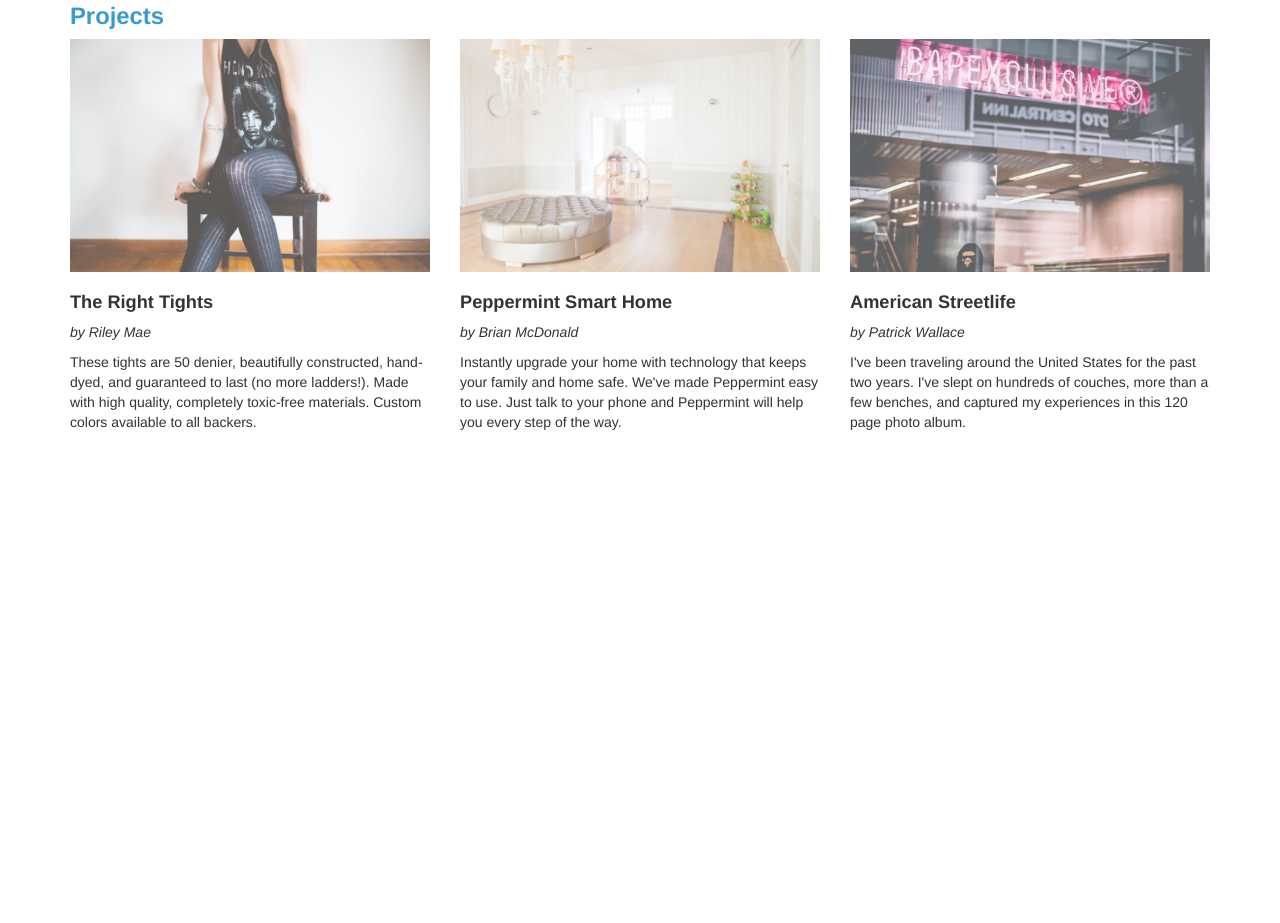
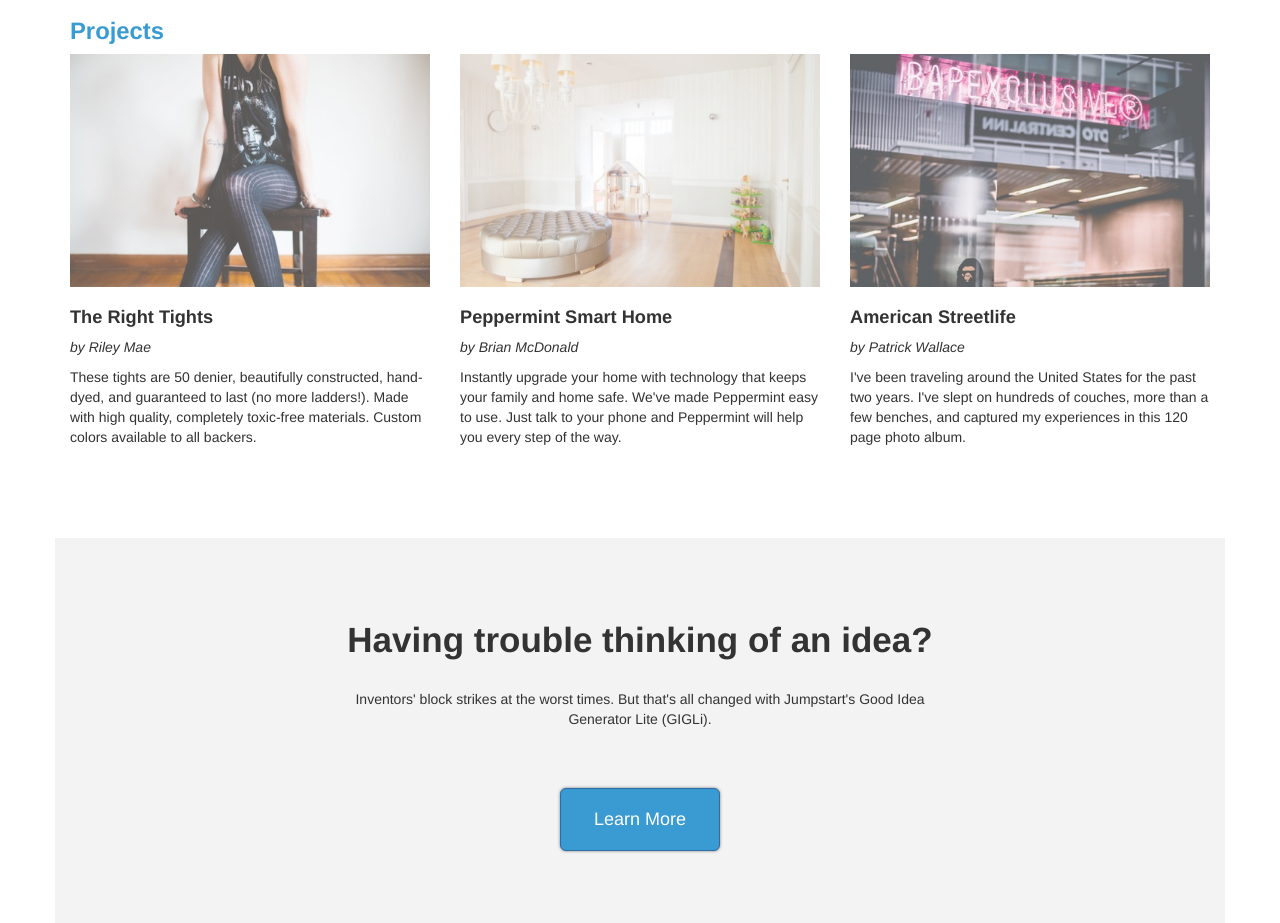
Before and after one commit to MartinGras95/Jumpstart, a plain HTML site: page index.html in a window 1280 px wide. Shown: the part 1121-2044 px from the top of the page. Before the commit the page ends 1644 px from the top, so only its background shows below. Drawn offline with nearby package versions, Linux system fonts and the light colour scheme.

Commit message:
Footer added

```diff
--- a/index.html
+++ b/index.html
@@ -131,7 +131,13 @@
 
       <!-- Having Trouble? Section -->
 
-
+      <div class="container footer">
+        <h4>Having trouble thinking of an idea?</h4>
+        <p>Inventors' block strikes at the worst times.
+          But that's all changed with Jumpstart's
+          Good Idea Generator Lite (GIGLi).</p>
+          <a class="btn btn-primary btn-lg"href="#">Learn More</a>
+      </div>
 
 
 
--- a/resources/css/style.css
+++ b/resources/css/style.css
@@ -12,6 +12,11 @@ h3{
 
 h2{
   font-size: 1.7rem;
+  font-weight: bold;
+}
+
+h4{
+  font-size: 2.5rem;
   font-weight: bold;
 }
 
@@ -62,9 +67,14 @@ h2{
   font-size: 7.1rem;
 }
 
+.jumbotron p{
+  margin: 0 auto;
+  width: 51.3rem;
+}
+
 /* Button Effects*/
 
-.jumbotron .btn{
+.btn{
   background-color: #399bd1;
   box-shadow: 0 0 3px rgba(0,0,0,0.5);
   width: 11.4rem;
@@ -72,11 +82,11 @@ h2{
   margin-top: 2.8rem;
 }
 
-.jumbotron .btn:hover{
+.btn:hover{
   box-shadow: 0 0 12px rgba(0,0,0,0.9);
 }
 
-.jumbotron .btn:active{
+.btn:active{
   box-shadow: 0 0 0 rgba(0,0,0,0.5);
 }
 
@@ -97,3 +107,18 @@ h2{
 .projects{
   margin-bottom: 5.85rem;
 }
+
+/* footer */
+
+.footer{
+  background-color: #f3f3f3;
+  text-align: center;
+  padding: 5.2rem 0;
+}
+
+.footer p{
+  text-align: center;
+  width: 42rem;
+  margin: 0 auto;
+  padding: 1.4rem 0;
+}
```
